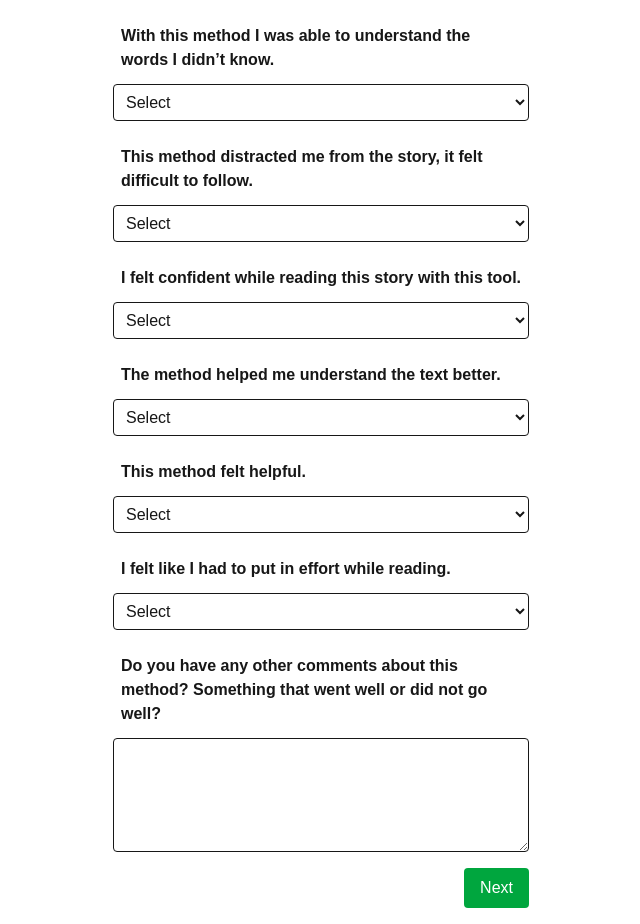
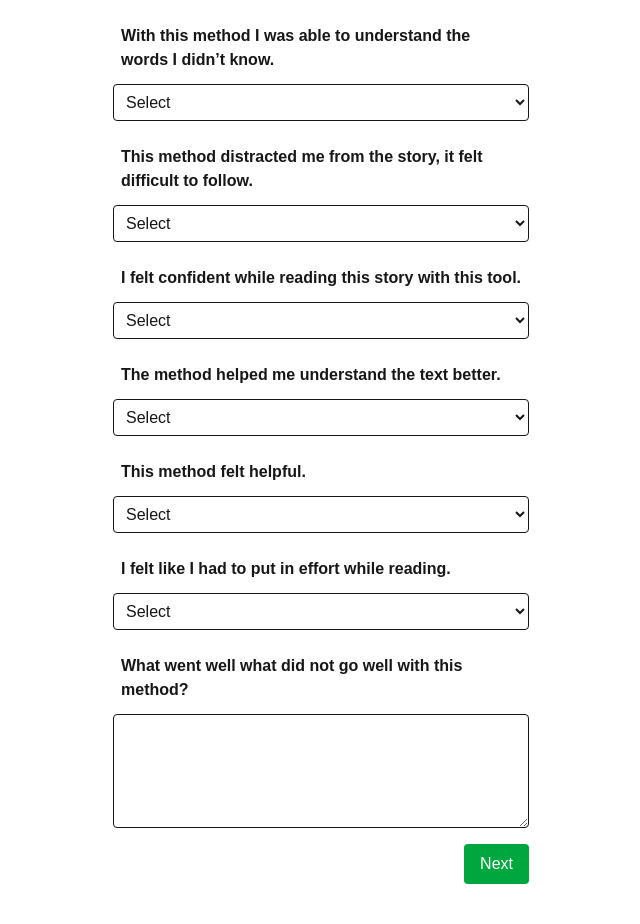
Before and after one commit to annappnkl/digital-reading, a Next.js app: page /conditionfeedback in a window 1280 px wide. Shown: the whole page, without its empty margins (319-959 px from the left). After the commit the page ends 900 px from the top, so only its background shows below. Built offline with nearby package versions, Linux system fonts and the light colour scheme.

Commit message:
added survey swap karma code

```diff
--- a/pages/conditionfeedback.tsx
+++ b/pages/conditionfeedback.tsx
@@ -165,7 +165,7 @@ export default function ConditionFeedback() {
         <option value="5">Completely disagree</option>
       </select>
 
-      <label className="block p-2 mb-1 font-semibold">Do you have any other comments about this method? Something that went well or did not go well?</label>
+      <label className="block p-2 mb-1 font-semibold">What went well what did not go well with this method?</label>
       <textarea name="notes" value={formData.notes} onChange={handleChange} className="block mb-4 p-2 border rounded w-full" rows={4}></textarea>
 
 
```
